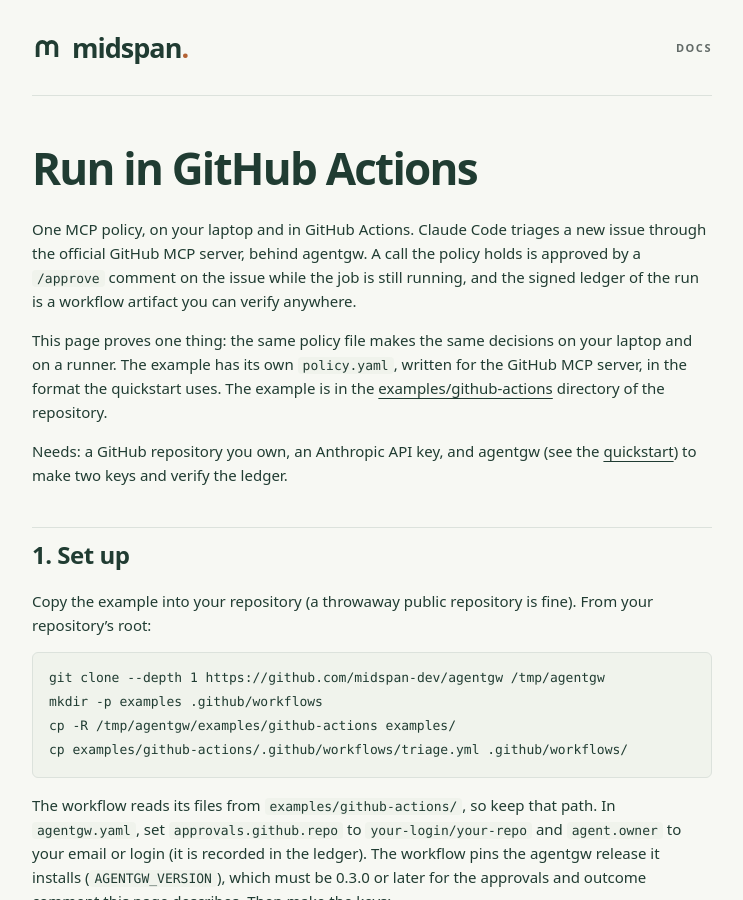
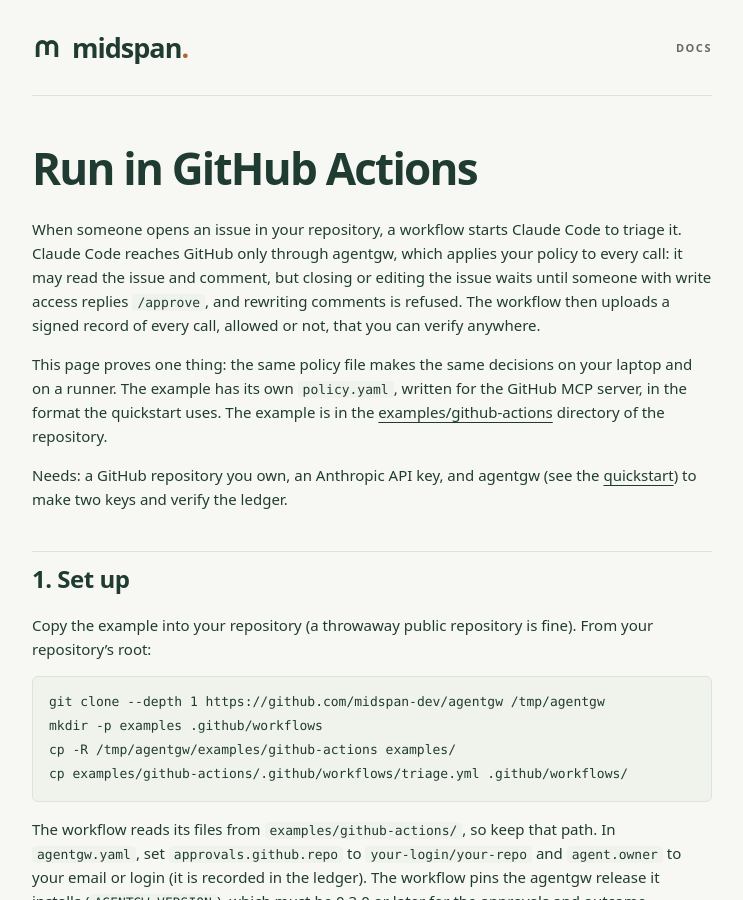
Before and after one commit to midspan-dev/agentgw, a Jekyll site: the page built from docs/github-actions.md, in a window 1280 px wide and 900 px high. Shown: the whole window, without its empty margins (268-1011 px from the left). Built offline with Jekyll 4.4.1, drawn with Linux system fonts in a browser that asks for light colours; our own code applies the rules of GitHub Pages for plain Markdown files.

Commit message:
clarify GitHub Actions intro
Exported from private efecd81

```diff
--- a/docs/github-actions.md
+++ b/docs/github-actions.md
@@ -1,10 +1,11 @@
 # Run in GitHub Actions
 
-One MCP policy, on your laptop and in GitHub Actions. Claude Code triages a new
-issue through the official GitHub MCP server, behind agentgw. A call the policy
-holds is approved by a `/approve` comment on the issue while the job is still
-running, and the signed ledger of the run is a workflow artifact you can verify
-anywhere.
+When someone opens an issue in your repository, a workflow starts Claude Code to
+triage it. Claude Code reaches GitHub only through agentgw, which applies your
+policy to every call: it may read the issue and comment, but closing or editing
+the issue waits until someone with write access replies `/approve`, and
+rewriting comments is refused. The workflow then uploads a signed record of
+every call, allowed or not, that you can verify anywhere.
 
 This page proves one thing: the same policy file makes the same decisions on
 your laptop and on a runner. The example has its own `policy.yaml`, written for
```
